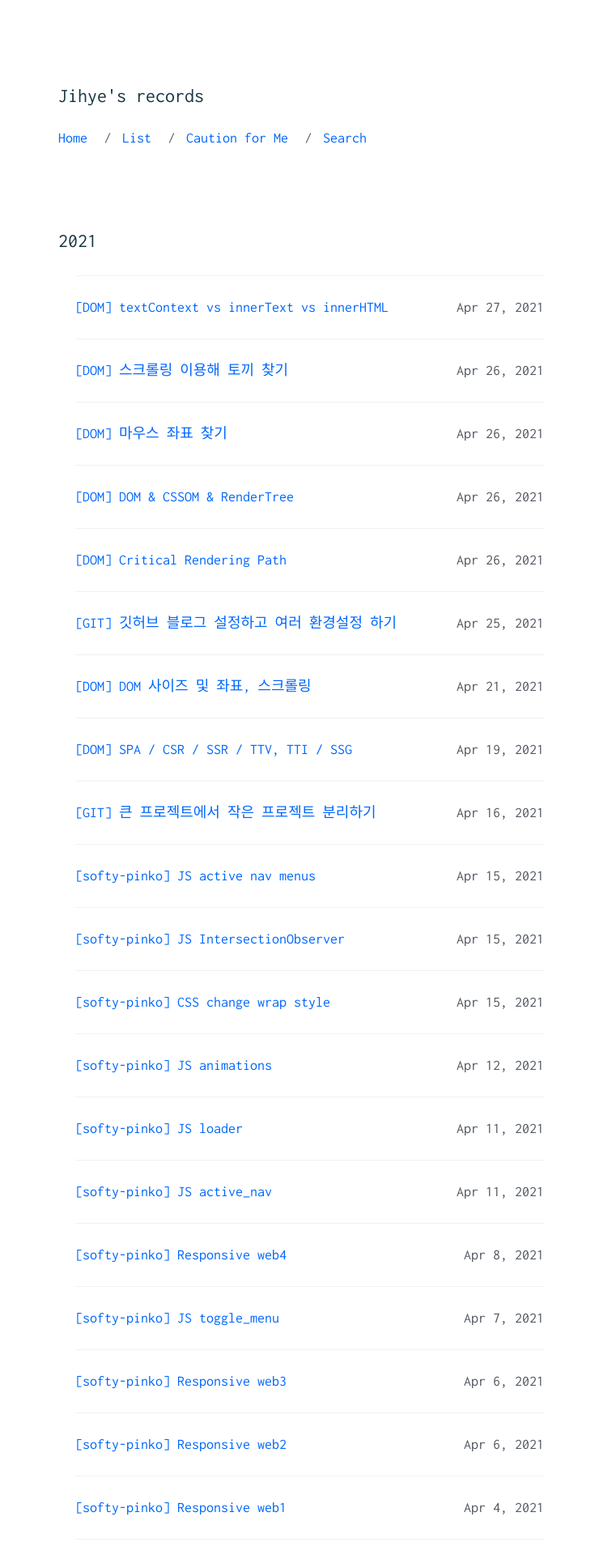
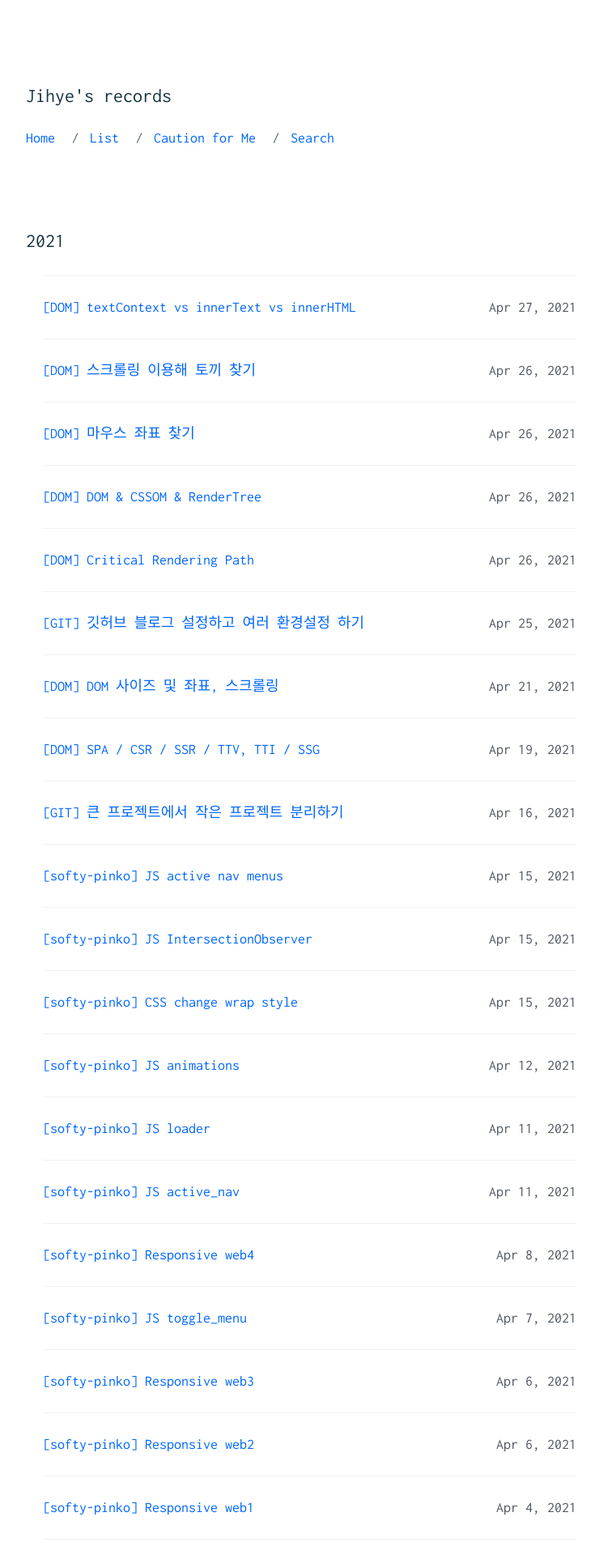
Before and after one commit to wijihye/wijihye.github.io, a Jekyll site: the page built from index.html, in a window 1280 px wide. Shown: the top 1920 px of the page at 81% size, without its empty margins (268-1008 px from the left). Built offline with Jekyll 4.4.1, drawn with Linux system fonts in a browser that asks for light colours.

Commit message:
modify css
- add style to inline code block
- add style to hovered and activated a tag
- modify u-container's max-width

```diff
--- a/_sass/base/_reset.scss
+++ b/_sass/base/_reset.scss
@@ -101,6 +101,8 @@ a {
 a:active,
 a:hover {
   outline: 0;
+  color: rgb(0, 218, 170);
+  text-decoration: underline rgb(0, 218, 170);
 }
 
 /* Text Selectors */
--- a/_sass/components/_article.scss
+++ b/_sass/components/_article.scss
@@ -71,7 +71,7 @@
     margin-left: 0;
     margin-right: 0;
     padding-left: 1.8rem; // 18px
-        border-left: 1px solid #EFF1F3;
+    border-left: 1px solid #eff1f3;
   }
 
   ul,
@@ -79,8 +79,21 @@
     margin-left: 2.1rem;
   }
 
+  li {
+    line-height: 3.5rem;
+  }
+
+  p {
+    // custom: inline-block's style
+    > code {
+      background-color: rgb(238, 238, 238);
+      color: #3d484d;
+      border: 1px solid rgb(180, 180, 180);
+      border-radius: 5px;
+      padding: 0 4px;
+    }
+  }
 }
 
 .c-article__footer {
-
 }
--- a/_sass/helpers/_mixins.scss
+++ b/_sass/helpers/_mixins.scss
@@ -22,7 +22,7 @@
 
 // Font families
 @mixin ff--sans-serif($font-weight: normal) {
-  // 기본 폰트
+  // default font
   font-family: 'Inconsolata', 'Nanum Gothic';
   font-weight: $font-weight;
 }
--- a/_sass/utilities/_layout.scss
+++ b/_sass/utilities/_layout.scss
@@ -3,10 +3,10 @@
    ========================================================================== */
 
 .u-container {
-    max-width: 62rem; // 620px
-    margin-right: auto;
-    margin-left: auto;
-    padding-top: 10rem; // 100px
-    padding-right: 1rem; // 10px
-    padding-left: 1rem; // 10px
+  max-width: 70rem; // original: 62rem, 620px
+  margin-right: auto;
+  margin-left: auto;
+  padding-top: 10rem; // 100px
+  padding-right: 1rem; // 10px
+  padding-left: 1rem; // 10px
 }
```
Lines whose indentation alone changed are shown as unchanged.
